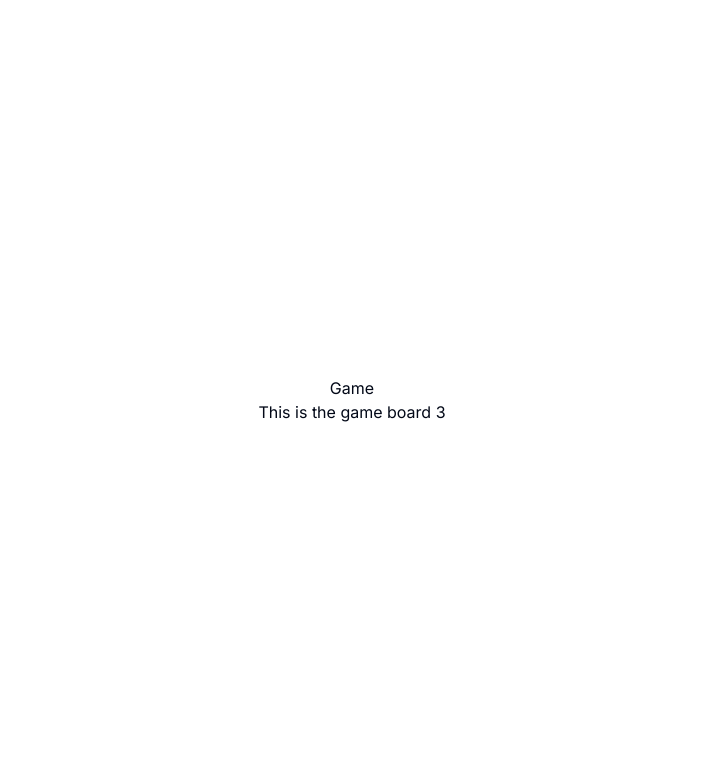
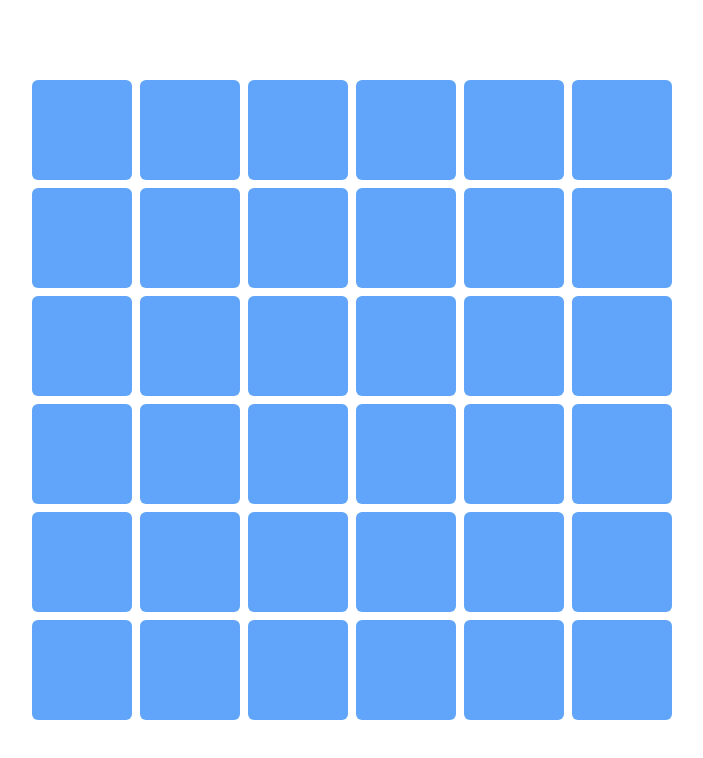
Before and after one commit to tohhongxiang/drcs-memory-game, a Next.js app: page /start in a window 1280 px wide. Shown: the top 758 px of the page, without its empty margins (288-991 px from the left). Built offline with nearby package versions, Linux system fonts and the light colour scheme.

Commit message:
Add game board

```diff
--- a/app/start/_components/game.tsx
+++ b/app/start/_components/game.tsx
@@ -1,7 +1,63 @@
+"use client";
+
+import { cn } from "@/lib/utils";
+import { useState } from "react";
+
 interface GameProps {
     size: number;
 }
 
 export default function Game({ size }: GameProps) {
-    return <div>This is the game board {size}</div>;
+    const [cells, setCells] = useState(
+        [...Array(size * size)].map((_, index) => ({
+            id: index,
+            selected: false,
+        }))
+    );
+
+    const handleClick = (id: number) => {
+        setCells((previousCells) =>
+            previousCells.map((cell) =>
+                cell.id === id ? { ...cell, selected: !cell.selected } : cell
+            )
+        );
+    };
+
+    return (
+        <div
+            style={{
+                gridTemplateColumns: `repeat(${size}, 1fr)`,
+            }}
+            className="grid aspect-square h-full w-full gap-1 md:gap-2"
+        >
+            {cells.map(({ id, selected }) => (
+                <GameCell
+                    key={id}
+                    selected={selected}
+                    onClick={() => handleClick(id)}
+                />
+            ))}
+        </div>
+    );
 }
+
+interface GameCellProps
+    extends React.DetailedHTMLProps<
+        React.ButtonHTMLAttributes<HTMLButtonElement>,
+        HTMLButtonElement
+    > {
+    selected?: boolean;
+}
+
+function GameCell({ selected = false, ...props }: GameCellProps) {
+    return (
+        <button
+            {...props}
+            className={cn(
+                "box-border h-full w-full rounded-md border-4 border-gray-300 border-transparent bg-blue-400 transition duration-75",
+                !selected && "hover:scale-105",
+                selected && "scale-95 border-red-400 hover:scale-100"
+            )}
+        ></button>
+    );
+}
--- a/app/start/page.tsx
+++ b/app/start/page.tsx
@@ -3,8 +3,9 @@ import Game from "./_components/game";
 export default function StartGame() {
     return (
         <div className="flex h-full flex-col items-center justify-center">
-            <h1>Game</h1>
-            <Game size={3} />
+            <div className="h-[80vw] w-[80vw] lg:h-[50vw] lg:w-[50vw]">
+                <Game size={6} />
+            </div>
         </div>
     );
 }
```
